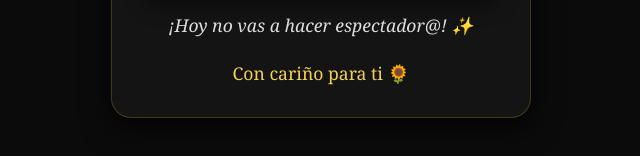
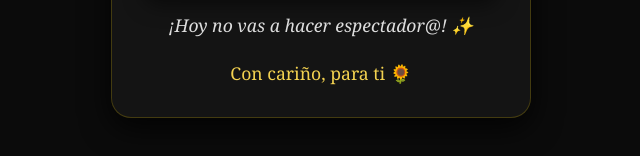
Before and after one commit to nadialimonteco-cmd/flores-amarillas, a plain HTML site: page index.html in a window 1280 px wide. Shown: the part 564-720 px from the top of the page, 319-959 px from the left. Drawn offline with Linux system fonts and the light colour scheme.

Commit message:
Add files via upload

```diff
--- a/index.html
+++ b/index.html
@@ -94,7 +94,7 @@
         <p class="subtitulo">¡Hoy no vas a hacer espectador@! ✨</p>
 
 
-        <p class="firma">Con cariño para ti 🌻</p>
+        <p class="firma">Con cariño, para ti 🌻</p>
     </div>
 
 </body>
```
